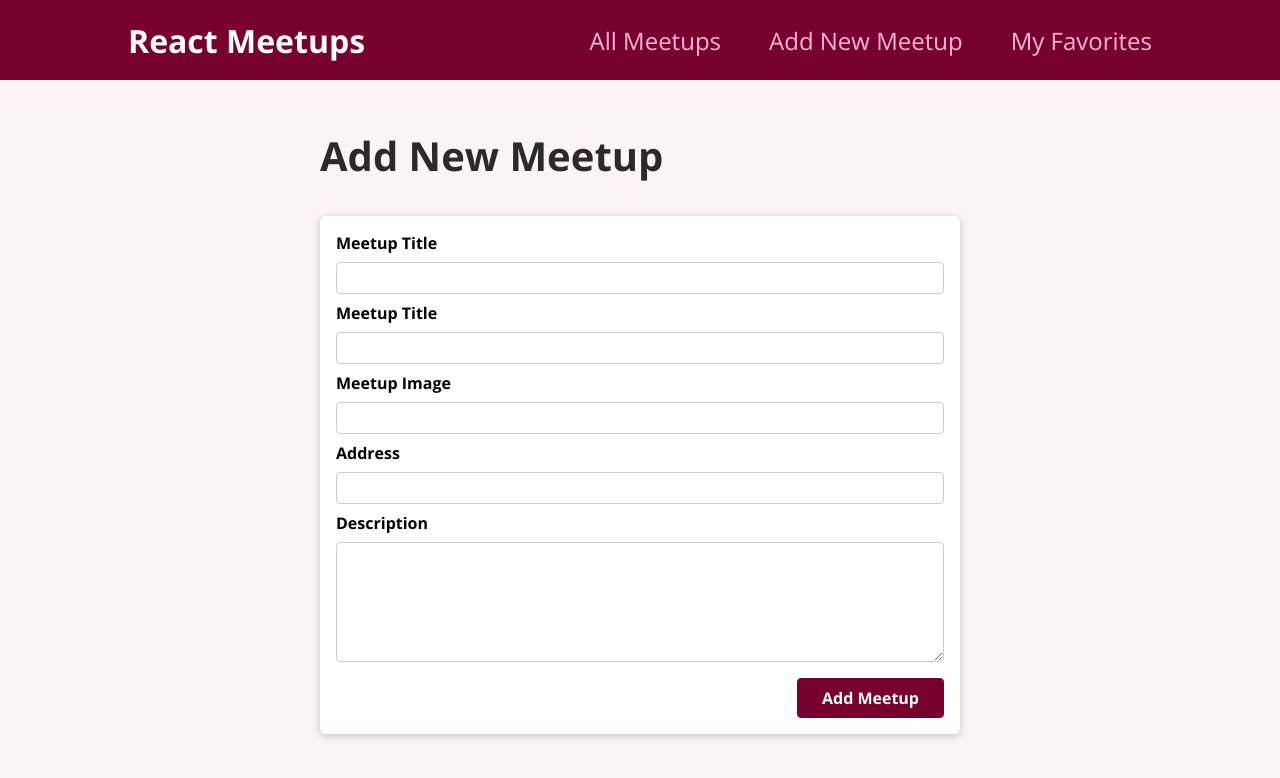
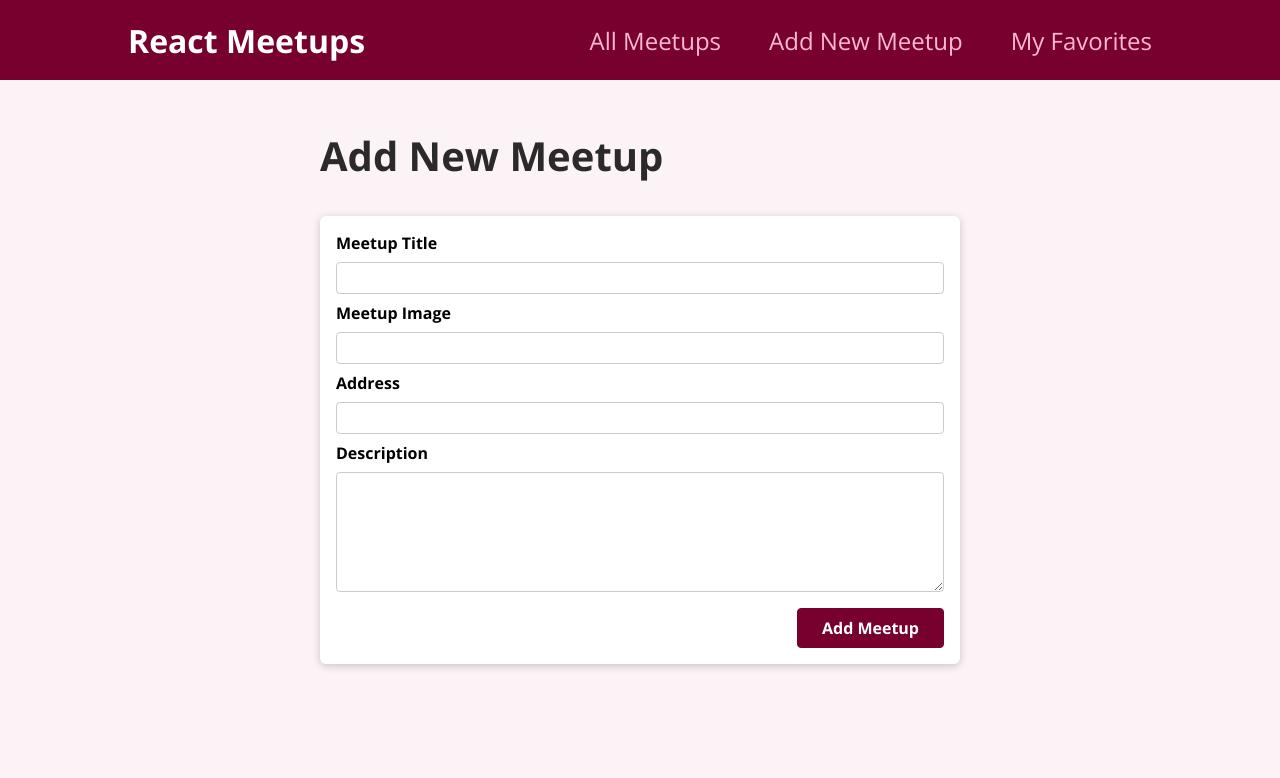
Before and after one commit to ZeyadTarekk/React-Meetups, a React (Create React App) app: page /new-meetup in a window 1280 px wide. Shown: the top 778 px of the page. Built offline with nearby package versions, Linux system fonts and the light colour scheme.

Commit message:
Getting values from form and handle it

```diff
--- a/src/components/meetups/NewMeetupForm.js
+++ b/src/components/meetups/NewMeetupForm.js
@@ -1,26 +1,51 @@
 import classes from "./NewMeetupForm.module.css";
 import Card from "../ui/Card";
-import FormItem from "./FormItem";
+import { useRef } from "react";
 function NewMeetupForm(props) {
+  const titleInputRef = useRef();
+  const imageInputRef = useRef();
+  const addressInputRef = useRef();
+  const descriptionInputRef = useRef();
+
+  function submitHandler(event) {
+    event.preventDefault();
+
+    const enteredTitle = titleInputRef.current.value;
+    const enteredImage = imageInputRef.current.value;
+    const enteredAddress = addressInputRef.current.value;
+    const enteredDescription = descriptionInputRef.current.value;
+
+    const meetupData = {
+      title: enteredTitle,
+      image: enteredImage,
+      address: enteredAddress,
+      description: enteredDescription,
+    };
+    console.log(meetupData);
+  }
   return (
     <Card>
-      <form className={classes.form}>
+      <form className={classes.form} onSubmit={submitHandler}>
         <div className={classes.control}>
           <label htmlFor="title">Meetup Title</label>
-          <input type="text" required id="title" />
+          <input type="text" required id="title" ref={titleInputRef} />
         </div>
-        <FormItem control={classes.control} id="title" type="text">
-          Meetup Title
-        </FormItem>
-        <FormItem control={classes.control} id="image" type="url">
-          Meetup Image
-        </FormItem>
-        <FormItem control={classes.control} id="address" type="text">
-          Address
-        </FormItem>
+        <div className={classes.control}>
+          <label htmlFor="title">Meetup Image</label>
+          <input type="url" required id="image" ref={imageInputRef} />
+        </div>
+        <div className={classes.control}>
+          <label htmlFor="title">Address</label>
+          <input type="text" required id="address" ref={addressInputRef} />
+        </div>
         <div className={classes.control}>
           <label htmlFor="description">Description</label>
-          <textarea id="description" required rows="5"></textarea>
+          <textarea
+            id="description"
+            required
+            rows="5"
+            ref={descriptionInputRef}
+          ></textarea>
         </div>
         <div className={classes.actions}>
           <button>Add Meetup</button>
@@ -29,5 +54,4 @@
     </Card>
   );
 }
-
 export default NewMeetupForm;
```
